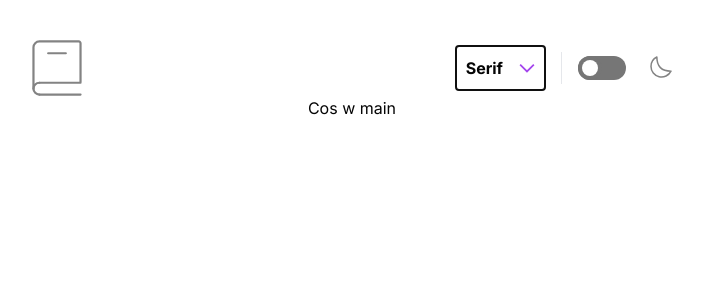
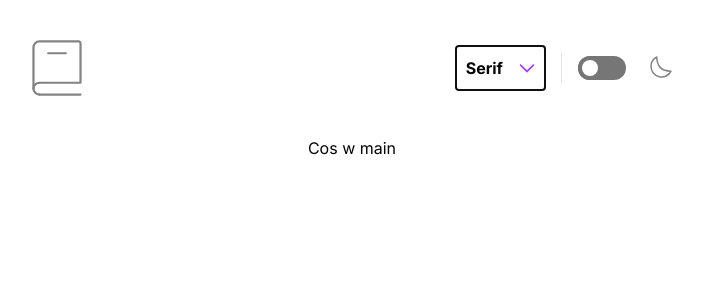
Before and after one commit to eMKa18/dictionary-web-app, a Next.js app: page / in a window 1280 px wide. Shown: the top 300 px of the page, without its empty margins (288-990 px from the left). Built offline with nearby package versions, Linux system fonts and the light colour scheme.

Commit message:
Adding bottom padding to the navbar

```diff
--- a/app/navbar/Navbar.tsx
+++ b/app/navbar/Navbar.tsx
@@ -8,7 +8,7 @@ import { FontsDropdown } from "./fonts/FontsDropdown";
 const Navbar = () => {
   const fonts = ["Serif", "Sans", "Mono"];
   return (
-    <div className="flex justify-center w-full pt-10">
+    <div className="flex justify-center w-full pt-10 pb-10">
       <nav className="flex justify-between items-center w-full">
         <Link href="/">
           <Image
```
